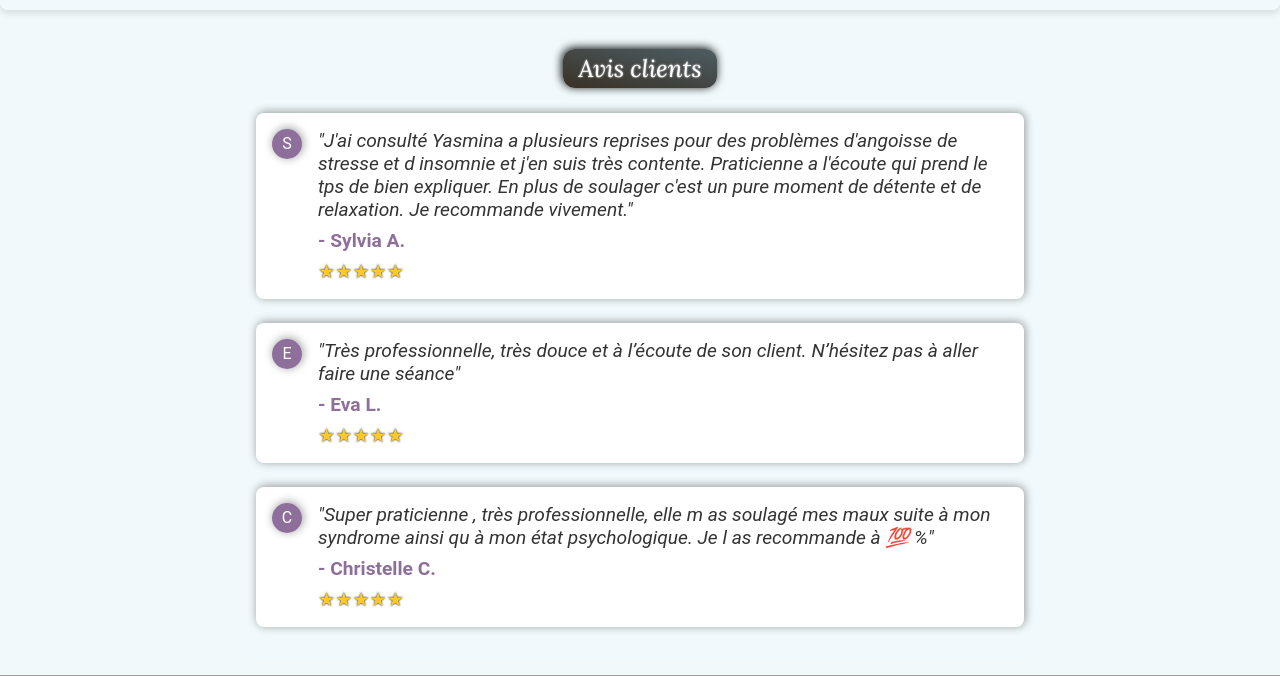
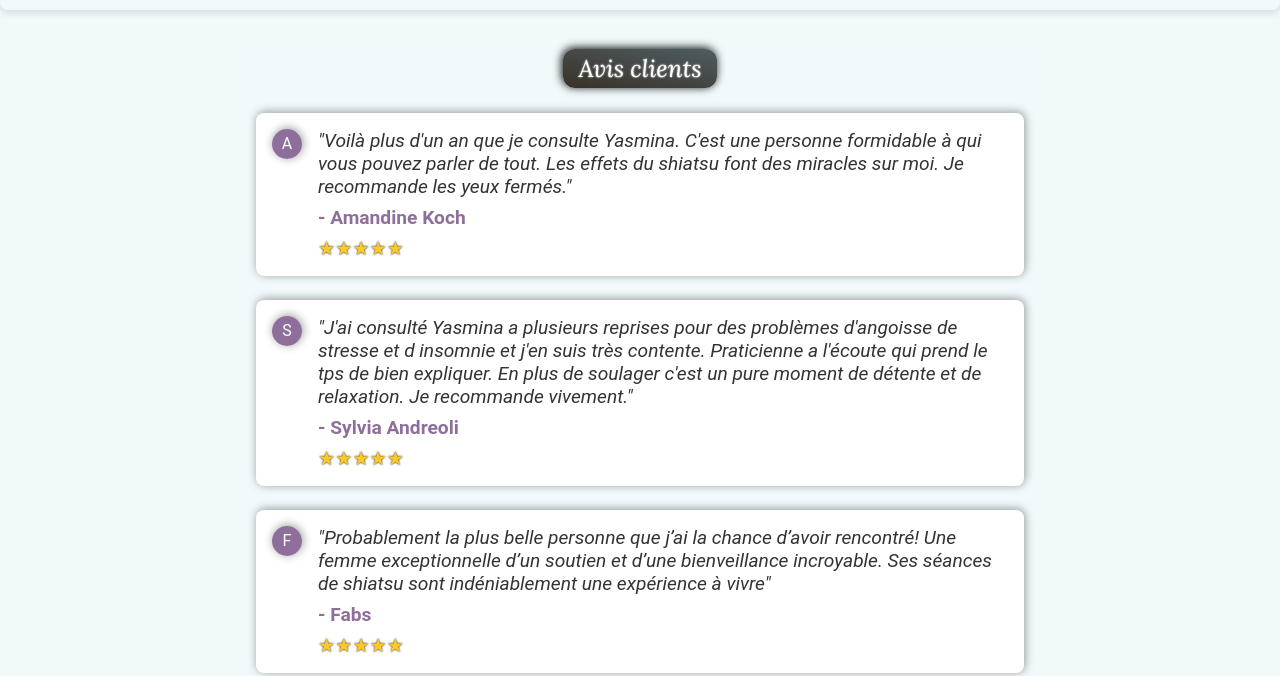
Before and after one commit to Koryas57/shiatsu-practitioner-website, a React (Vite) app in the folder shiatsu-project/: page / in a window 1280 px wide. Shown: the part 1460-2136 px from the top of the page. Built offline with nearby package versions, Linux system fonts and the light colour scheme; grey boxes are pictures that could not be loaded.

Commit message:
update: Testimonials updated/EmailJS updated

```diff
--- a/shiatsu-project/src/components/Testimonials/Testimonials.tsx
+++ b/shiatsu-project/src/components/Testimonials/Testimonials.tsx
@@ -1,5 +1,5 @@
-import React from 'react';
-import './Testimonials.scss';
+import React from "react";
+import "./Testimonials.scss";
 
 interface Testimonial {
   quote: string;
@@ -9,18 +9,21 @@ interface Testimonial {
 
 const testimonialsData: Testimonial[] = [
   {
-        quote: 'J\'ai consulté Yasmina a plusieurs reprises pour des problèmes d\'angoisse de stresse et d insomnie et j\'en suis très contente. Praticienne a l\'écoute qui prend le tps de bien expliquer. En plus de soulager c\'est un pure moment de détente et de relaxation. Je recommande vivement.',
-        author: 'Sylvia A.',
+    quote:
+      "Voilà plus d'un an que je consulte Yasmina. C'est une personne formidable à qui vous pouvez parler de tout. Les effets du shiatsu font des miracles sur moi. Je recommande les yeux fermés.",
+    author: "Amandine Koch",
     rating: 5,
   },
   {
-        quote: 'Très professionnelle, très douce et à l’écoute de son client. N’hésitez pas à aller faire une séance',
-        author: 'Eva L.',
+    quote:
+      "J'ai consulté Yasmina a plusieurs reprises pour des problèmes d'angoisse de stresse et d insomnie et j'en suis très contente. Praticienne a l'écoute qui prend le tps de bien expliquer. En plus de soulager c'est un pure moment de détente et de relaxation. Je recommande vivement.",
+    author: "Sylvia Andreoli",
     rating: 5,
   },
   {
-        quote: 'Super praticienne , très professionnelle,  elle m as soulagé mes maux suite à mon syndrome ainsi qu à mon état psychologique. Je l as recommande à 💯 %',
-        author: 'Christelle C.',
+    quote:
+      "Probablement la plus belle personne que j’ai la chance d’avoir rencontré! Une femme exceptionnelle d’un soutien et d’une bienveillance incroyable. Ses séances de shiatsu sont indéniablement une expérience à vivre",
+    author: "Fabs",
     rating: 5,
   },
 ];
@@ -44,7 +47,12 @@ export const Testimonials: React.FC = () => {
                 </blockquote>
                 <div className="stars">
                   {Array.from({ length: 5 }, (_, i) => (
-                                        <span key={i} className={i < testimonial.rating ? 'star filled' : 'star'}>
+                    <span
+                      key={i}
+                      className={
+                        i < testimonial.rating ? "star filled" : "star"
+                      }
+                    >
                       ★
                     </span>
                   ))}
```
Lines whose indentation alone changed are shown as unchanged.
